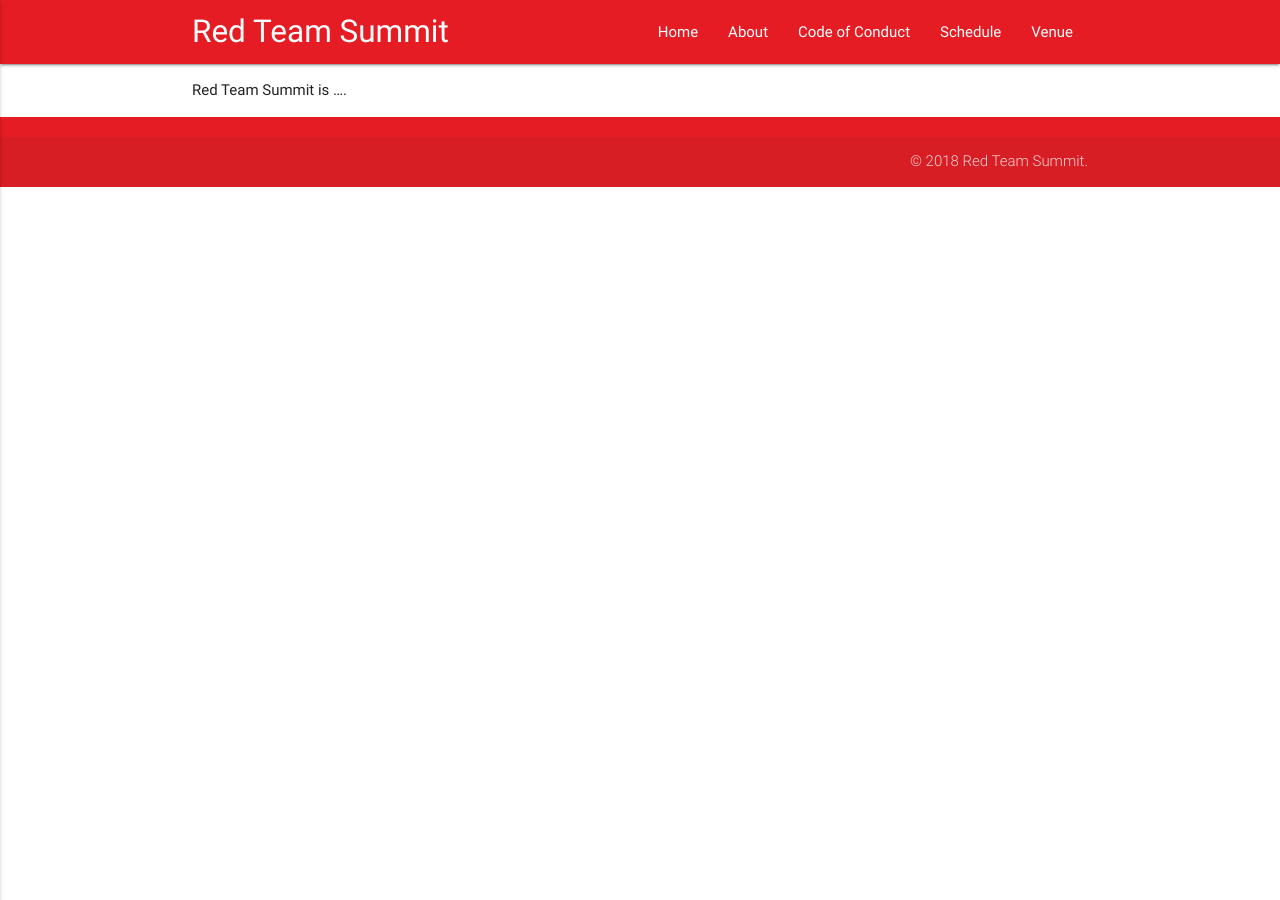
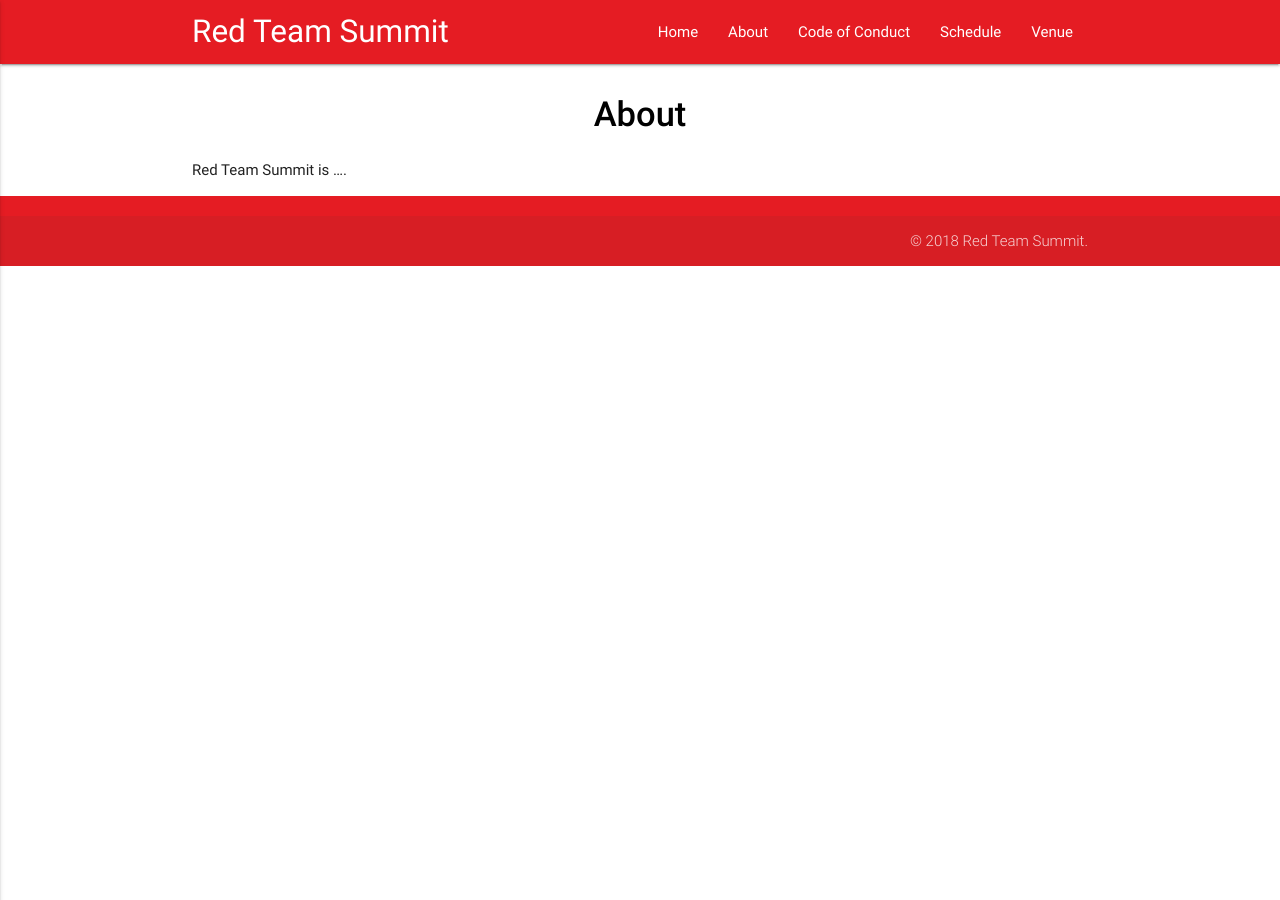
Before and after one commit to redteamsummit/redteamsummit.github.io, a Jekyll site: the page built from about.md, in a window 1280 px wide. Built offline with Jekyll 4.4.1, drawn with Linux system fonts in a browser that asks for light colours.

Commit message:
Add about title.

```diff
--- a/about.md
+++ b/about.md
@@ -4,4 +4,6 @@ title: About
 permalink: /about/
 ---
 
+<h1 class="page-title black-text">{{ page.title | escape }}</h1>
+
 Red Team Summit is ....
```
